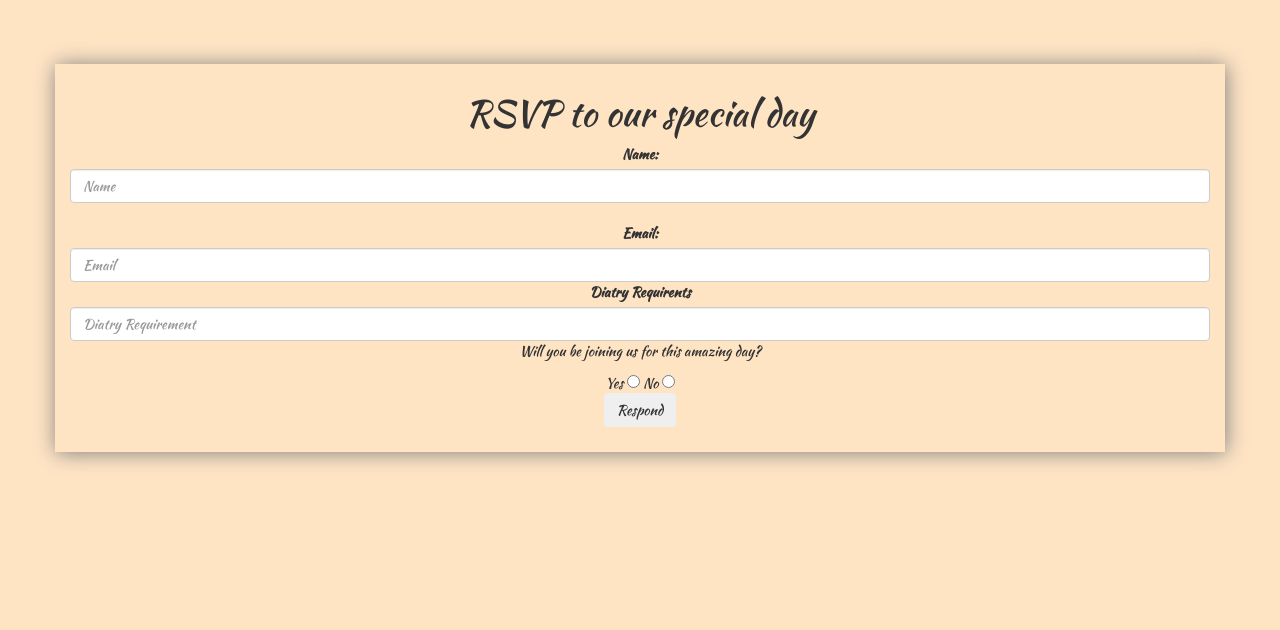
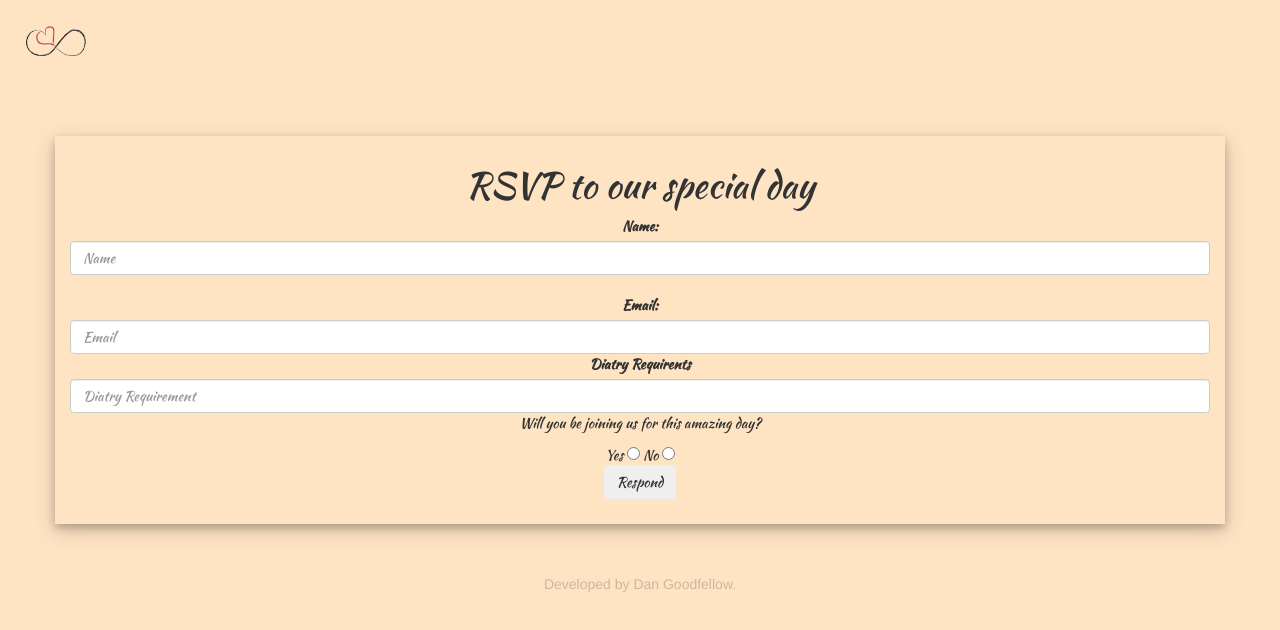
Before and after one commit to dangoodfellow86/Wedding, a plain HTML site: page rsvp.html in a window 1280 px wide. Drawn offline with nearby package versions, Linux system fonts and the light colour scheme.

Commit message:
update branding and footer

```diff
--- a/rsvp.html
+++ b/rsvp.html
@@ -11,7 +11,20 @@
     <link href="https://fonts.googleapis.com/css2?family=Kaushan+Script&family=Lobster&display=swap" rel="stylesheet">
 </head>
 <body class="Body">
+     <header>
+
+            <nav class="navbar navbar-light bg-light">
+                <a class="navbar-brand" href="index.html">
+                    <img src="/Content/inffinity.png" width="60" height="30" alt="">
+                </a>
+                <ul>
+
+                </ul>
+            </nav>
+
+     </header>
     <div class="container text RSVP" >
+
         <h1>RSVP to our special day</h1>
     <form action="/">
         <div class="form-group" >
@@ -28,5 +41,11 @@
         </div>
     </form>
     </div>
+
+    <footer>
+        <div class="bottom-container">
+            <p class="copyright">Developed by Dan Goodfellow.</p>
+        </div>
+    </footer>
 </body>
 </html>
--- a/styles.css
+++ b/styles.css
@@ -22,7 +22,8 @@
     text-align: center;
     font-family: 'Kaushan Script',
     cursive;
-    box-shadow: 1px 1px 20px grey;
+    box-shadow: 0 4px 8px 0 rgba(0, 0, 0, 0.2),
+    0 6px 20px 0 rgba(0, 0, 0, 0.19);
 
 
 }
@@ -34,6 +35,20 @@
     height: 40%;
     width: 70%;
 }
+.bottom-container {
+
+    padding: 50px 0 20px;
+
+}
+
+.copyright {
+    text-align: center;
+    color: rgba(0, 0, 0, 0.2);
+    padding: 0 20px;
+}
+
+
+
 @media (max-width:480px) {
     .fontsize{font-size:33px;}
     .img{height: 20%;width: 70%; }
```
Also changed, not shown: index.html (+7 -0 lines).
